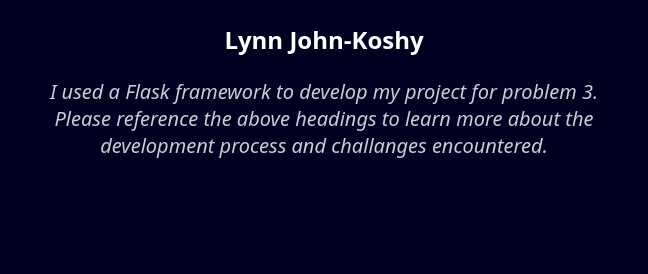
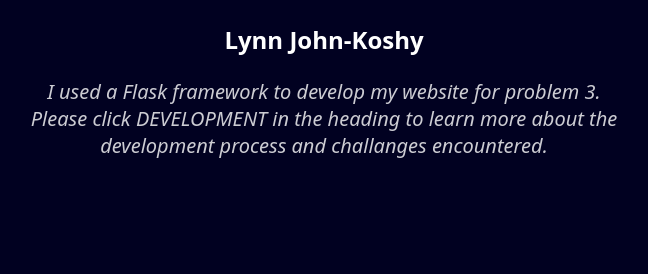
Before and after one commit to lynnjohnkoshy/project3-flask, a Flask app: page / in a window 1280 px wide. Shown: the part 900-1174 px from the top of the page, without its empty margins (316-964 px from the left). Run offline with Flask 3, Linux system fonts and the light colour scheme.

Commit message:
Update base.html

```diff
--- a/templates/base.html
+++ b/templates/base.html
@@ -21,7 +21,7 @@
             <h1 id="first-word">FLASK</h1><br>
             <h1>FRAMEWORK</h1><br>
             <h2>Lynn John-Koshy</h2><br>
-            <p><em>I used a Flask framework to develop my project for problem 3. Please reference the above headings to learn more about the development process and challanges encountered.</em></p>
+            <p><em>I used a Flask framework to develop my website for problem 3. Please click DEVELOPMENT in the heading to learn more about the development process and challanges encountered.</em></p>
         </section>
         {% endblock %}
     </main>
```
